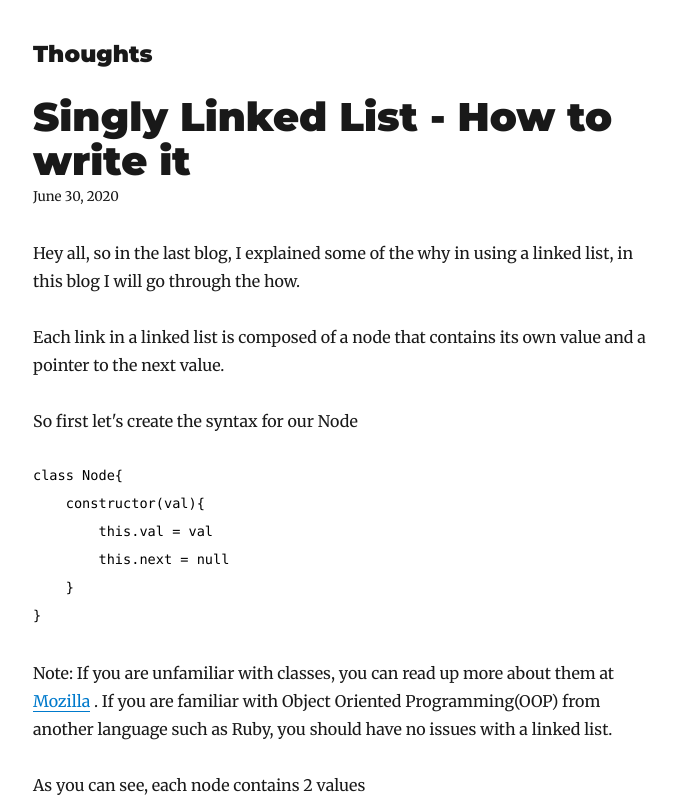
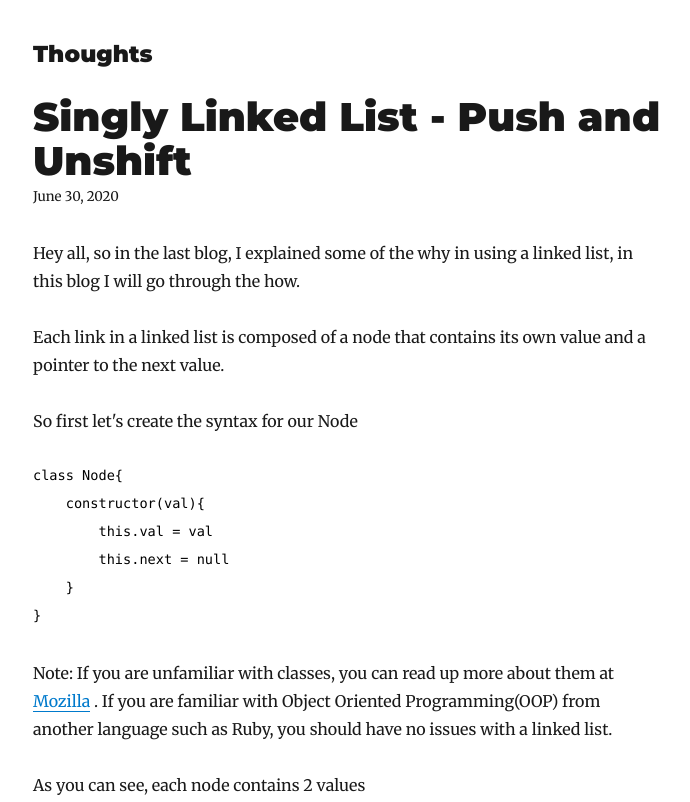
Before and after one commit to bphillips95/Coding-blog, a Gatsby site: page /linked-list-2/ in a window 1280 px wide. Shown: the top 802 px of the page, without its empty margins (292-982 px from the left). Built offline with nearby package versions, Linux system fonts and the light colour scheme; Gatsby itself is replaced by a stand-in of ours; some packages are replaced by stand-ins of ours; code samples lack their colours.

Commit message:
changed title of blog

```diff
--- a/content/blog/linked-list-2/index.md
+++ b/content/blog/linked-list-2/index.md
@@ -1,5 +1,5 @@
 ---
-title: Singly Linked List - How to write it
+title: Singly Linked List - Push and Unshift
 date: "2020-06-30T17:30:03.284Z"
 description: "A short guide to writing the basic methods to create a singly linked list"
 ---
```
